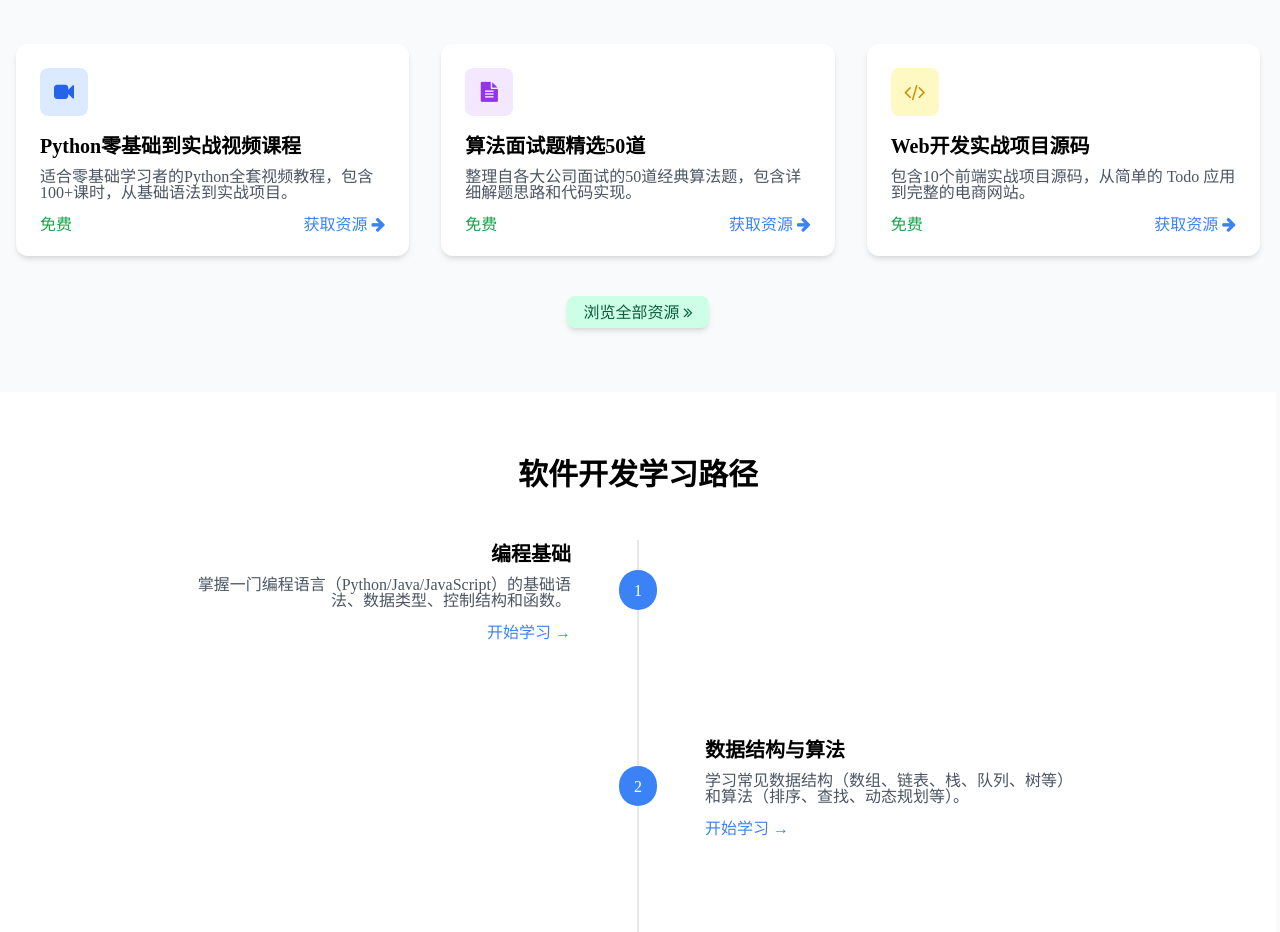
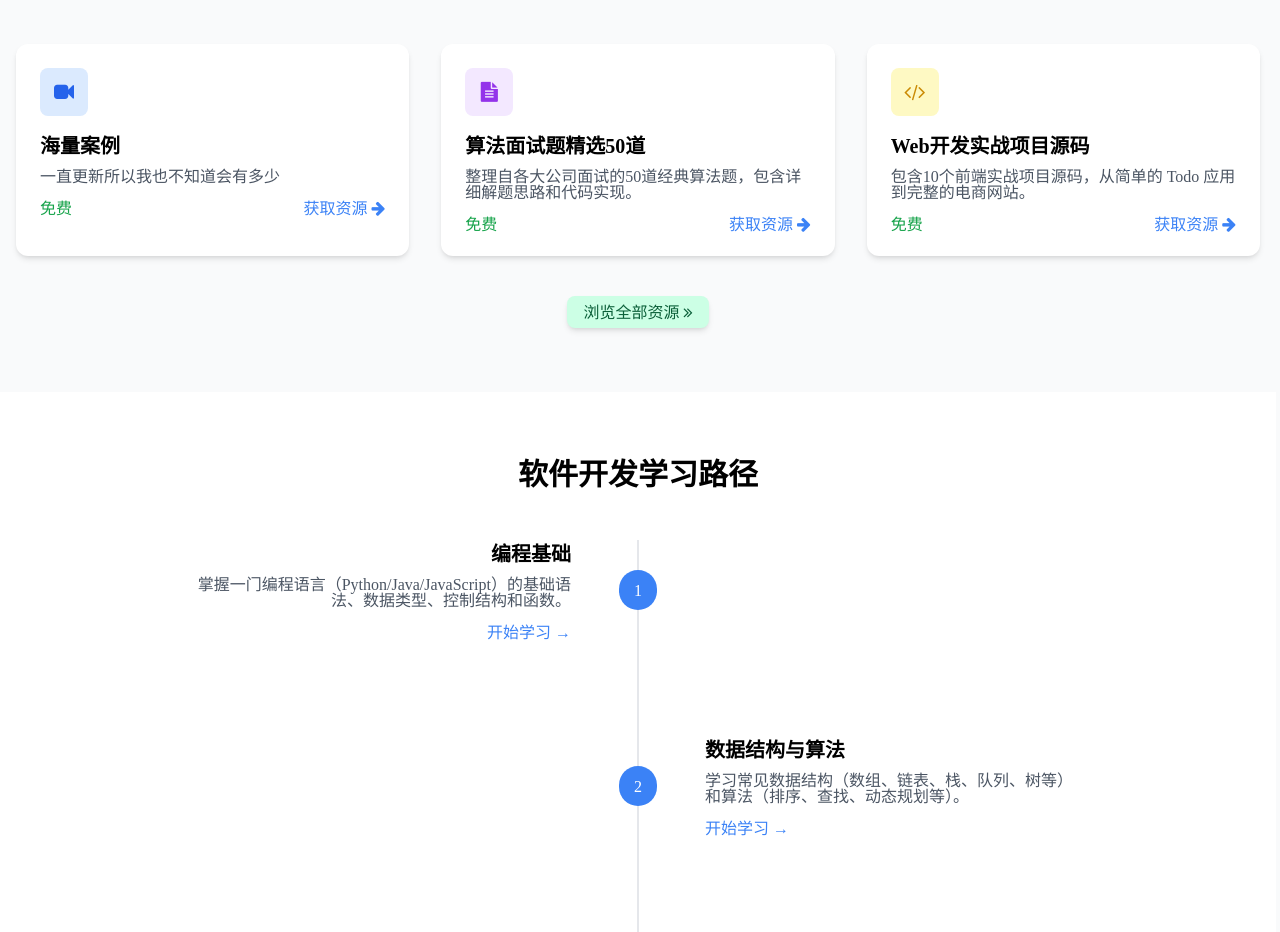
Before and after one commit to studydoinge/studydoinge.github.io, a plain HTML site: page index.html in a window 1280 px wide. Shown: the part 1440-2372 px from the top of the page. Drawn offline with nearby package versions, Linux system fonts and the light colour scheme.

Commit message:
Add files via upload

```diff
--- a/index.html
+++ b/index.html
@@ -160,8 +160,8 @@
                         <div class="w-12 h-12 bg-blue-100 rounded-lg flex items-center justify-center mb-4">
                             <i class="fa fa-video-camera text-blue-600 text-xl"></i>
                         </div>
-                        <h3 class="text-xl font-bold mb-2">Python零基础到实战视频课程</h3>
-                        <p class="text-gray-600 mb-4">适合零基础学习者的Python全套视频教程，包含100+课时，从基础语法到实战项目。</p>
+                        <h3 class="text-xl font-bold mb-2">海量案例</h3>
+                        <p class="text-gray-600 mb-4">一直更新所以我也不知道会有多少</p>
                         <div class="flex justify-between items-center">
                             <span class="text-green-600 font-medium">免费</span>
                             <a href="resources.html" class="text-blue-500 hover:underline flex items-center">
```
